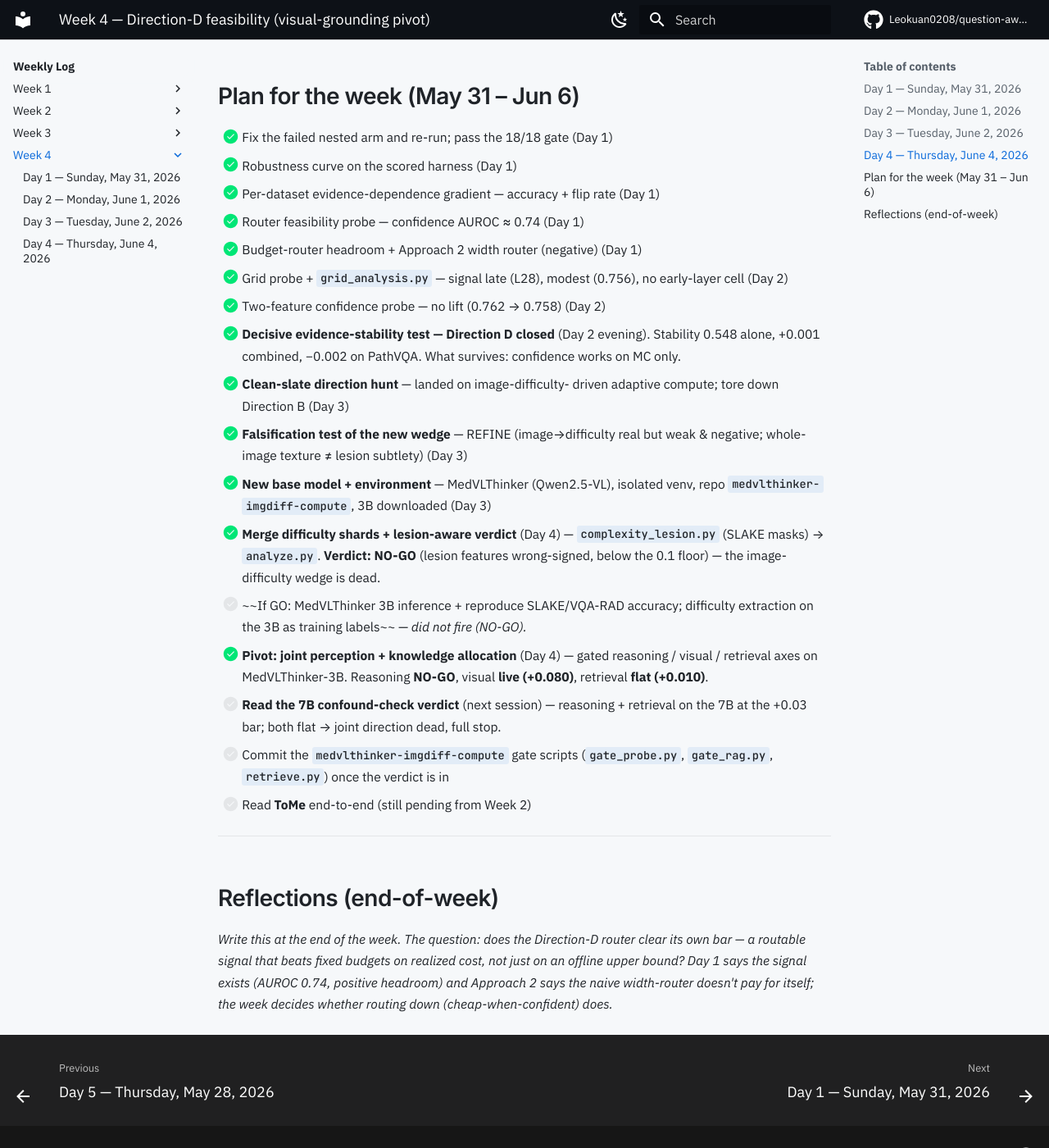
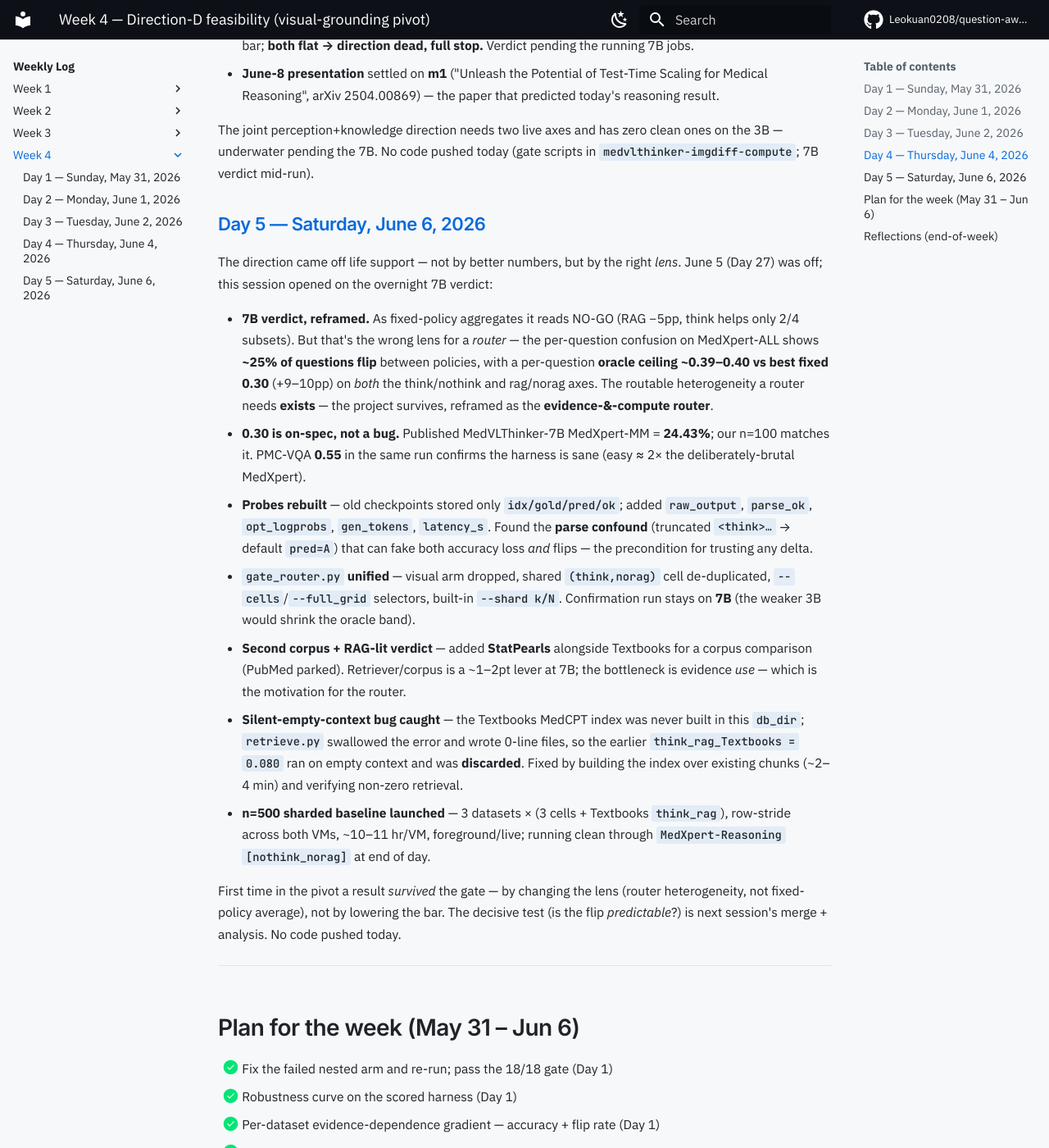
Before and after one commit to Leokuan0208/question-aware-vtp-medvlm, an MkDocs documentation site: the page built from docs/weekly/week-04/index.md, in a window 1280 px wide and 1400 px high, scrolled down 3825 px. Shown: the whole window at 82% size. Built offline with MkDocs 1.6.1 and Material for MkDocs 9.7.7, drawn with Linux system fonts in a browser that asks for light colours; comment, search, counter and statistics services are not loaded; some of the changed text lies outside the part shown.

Commit message:
W4 D5 (Jun 6, Day 28): 7B verdict reframed via router lens, probe rebuild, gate_router unified, n=500 sharded baseline launched; Week 4 closed
7B confound-check: fixed-policy aggregates read NO-GO (RAG -5pp, think helps 2/4), but per-question confusion shows ~25% policy-flip and a +9-10pp oracle ceiling on both think/nothink and rag/norag axes - routable heterogeneity exists, so the direction survives reframed as the evidence-and-compute router. 0.30 on MedXpert confirmed on-spec vs published 24.43 (PMC-VQA 0.55 same run proves harness sane). Rebuilt probes to log raw_output/parse_ok/opt_logprobs/gen_tokens/latency_s (found the truncated-think -> pred=A parse confound). Unified gate_router.py (visual arm dropped, shared think_norag cell de-duped, --cells/--full_grid/--shard). Added StatPearls corpus; caught silent-empty Textbooks-index bug (discarded the 0.080 smoke). Launched n=500 sharded baseline across both VMs. Week 4 closed: Direction D closed -> image-difficulty killed -> compute router clears first gate; predictability test next.

Site only; no research code pushed.

```diff
--- a/docs/weekly/week-04/index.md
+++ b/docs/weekly/week-04/index.md
@@ -1,9 +1,9 @@
 # Week 4 — Direction-D feasibility (visual-grounding pivot)
 
-<span class="pill pill--wip">In progress</span>
+<span class="pill pill--done">Done</span>
 
-**Pivot phase** (visual-grounding / selective prediction) ·
-**Week 4 of 12**
+**Pivot phase** (visual-grounding / selective prediction → adaptive
+compute) · **Week 4 of 12**
 
 **Goal of the week** — pressure-test the
 [Day 19 pivot](../week-03/day-05.md): now that training-free visual-token
@@ -13,6 +13,16 @@ a training-free **evidence-sensitivity router** for medical VQA
 the per-dataset evidence-dependence gradient, the confidence→correctness
 signal, and the budget-router headroom *before* committing to building
 the router.
+
+!!! note "How the week's focus evolved past its own goal"
+    The goal above is where the week *started*. It didn't end there.
+    Direction D was **closed** on Day 2 (no usable orthogonal signal),
+    which forced a clean-slate hunt → an **image-difficulty** wedge
+    (Day 3) that was itself **killed** on Day 4 → a reframe into a
+    per-question **compute router** that, by Day 5, cleared its first gate
+    on the 7B (routable heterogeneity exists; predictability still to be
+    tested). Three direction changes in one week; the heading is kept as
+    the week's *premise* rather than its conclusion.
 
 !!! note "The 12-week plan and the pivot"
     The original plan had Week 4 as "Phase 2 — identify pruning
@@ -184,6 +194,49 @@ The joint perception+knowledge direction needs two live axes and has zero
 clean ones on the 3B — underwater pending the 7B. No code pushed today (gate
 scripts in `medvlthinker-imgdiff-compute`; 7B verdict mid-run).
 
+### [Day 5 — Saturday, June 6, 2026](day-05.md)
+
+The direction came off life support — not by better numbers, but by the
+right *lens*. June 5 (Day 27) was off; this session opened on the overnight
+7B verdict:
+
+- **7B verdict, reframed.** As fixed-policy aggregates it reads NO-GO (RAG
+  −5pp, think helps only 2/4 subsets). But that's the wrong lens for a
+  *router* — the per-question confusion on MedXpert-ALL shows **~25% of
+  questions flip** between policies, with a per-question **oracle ceiling
+  ~0.39–0.40 vs best fixed 0.30** (+9–10pp) on *both* the think/nothink and
+  rag/norag axes. The routable heterogeneity a router needs **exists** — the
+  project survives, reframed as the **evidence-&-compute router**.
+- **0.30 is on-spec, not a bug.** Published MedVLThinker-7B MedXpert-MM =
+  **24.43%**; our n=100 matches it. PMC-VQA **0.55** in the same run
+  confirms the harness is sane (easy ≈ 2× the deliberately-brutal MedXpert).
+- **Probes rebuilt** — old checkpoints stored only `idx/gold/pred/ok`; added
+  `raw_output`, `parse_ok`, `opt_logprobs`, `gen_tokens`, `latency_s`. Found
+  the **parse confound** (truncated `<think>…` → default `pred=A`) that can
+  fake both accuracy loss *and* flips — the precondition for trusting any
+  delta.
+- **`gate_router.py` unified** — visual arm dropped, shared `(think,norag)`
+  cell de-duplicated, `--cells`/`--full_grid` selectors, built-in
+  `--shard k/N`. Confirmation run stays on **7B** (the weaker 3B would
+  shrink the oracle band).
+- **Second corpus + RAG-lit verdict** — added **StatPearls** alongside
+  Textbooks for a corpus comparison (PubMed parked). Retriever/corpus is a
+  ~1–2pt lever at 7B; the bottleneck is evidence *use* — which is the
+  motivation for the router.
+- **Silent-empty-context bug caught** — the Textbooks MedCPT index was never
+  built in this `db_dir`; `retrieve.py` swallowed the error and wrote
+  0-line files, so the earlier `think_rag_Textbooks = 0.080` ran on empty
+  context and was **discarded**. Fixed by building the index over existing
+  chunks (~2–4 min) and verifying non-zero retrieval.
+- **n=500 sharded baseline launched** — 3 datasets × (3 cells + Textbooks
+  `think_rag`), row-stride across both VMs, ~10–11 hr/VM, foreground/live;
+  running clean through `MedXpert-Reasoning [nothink_norag]` at end of day.
+
+First time in the pivot a result *survived* the gate — by changing the lens
+(router heterogeneity, not fixed-policy average), not by lowering the bar.
+The decisive test (is the flip *predictable*?) is next session's merge +
+analysis. No code pushed today.
+
 ---
 
 ## Plan for the week (May 31 – Jun 6)
@@ -220,20 +273,57 @@ scripts in `medvlthinker-imgdiff-compute`; 7B verdict mid-run).
 - [x] **Pivot: joint perception + knowledge allocation** (Day 4) — gated
       reasoning / visual / retrieval axes on MedVLThinker-3B. Reasoning
       **NO-GO**, visual **live (+0.080)**, retrieval **flat (+0.010)**.
-- [ ] **Read the 7B confound-check verdict** (next session) — reasoning +
-      retrieval on the 7B at the +0.03 bar; both flat → joint direction
-      dead, full stop.
-- [ ] Commit the `medvlthinker-imgdiff-compute` gate scripts
-      (`gate_probe.py`, `gate_rag.py`, `retrieve.py`) once the verdict is in
+- [x] **Read the 7B confound-check verdict** (Day 5) — aggregates read
+      NO-GO, but the **per-question router lens** shows ~25% policy-flip and
+      a **+9–10pp oracle ceiling** on both axes. Direction survives, reframed
+      as the **evidence-&-compute router**.
+- [x] **Probe rebuild + unified `gate_router.py`** (Day 5) — capture
+      `raw_output`/`parse_ok`/`opt_logprobs`/`gen_tokens`/`latency_s`; found
+      the parse confound; added StatPearls corpus; caught the silent-empty
+      Textbooks-index bug; launched the **n=500 sharded baseline**.
+- [ ] **Merge shards + confusion/oracle/confidence-pilot analysis** (next
+      session) — recompute Δ/oracle after the parse fix and test whether the
+      flip is *predictable* from `opt_logprobs` confidence (the decisive
+      question).
+- [ ] Commit the `medvlthinker-imgdiff-compute` scripts (`gate_router.py`,
+      `retrieve.py`, index-build helper) once the analysis lands
 - [ ] Read **ToMe** end-to-end (still pending from Week 2)
 
 ---
 
 ## Reflections (end-of-week)
 
-_Write this at the end of the week. The question: does the
-Direction-D router clear its own bar — a routable signal that beats
-fixed budgets on realized cost, not just on an offline upper bound?
-Day 1 says the signal exists (AUROC 0.74, positive headroom) and
-Approach 2 says the naive width-router doesn't pay for itself; the
-week decides whether routing down (cheap-when-confident) does._
+Week 4 was the most turbulent of the project — and, by its end, the most
+clarifying. It opened still inside Direction D and **closed it cleanly**
+(Day 2): the evidence-stability premise carried no usable orthogonal signal,
+and confidence-as-router only works on multiple-choice. That forced a
+genuine clean-slate hunt (Day 3), which produced the
+image-difficulty-driven adaptive-compute wedge — alive for 48 hours until
+its lesion-aware falsification came back a clean **NO-GO** (Day 4). The same
+day named the pattern behind every death in the project (each dead method
+bet on a *natural correlation existing in the data*) and reframed into a
+**joint perception + knowledge allocation** idea whose value is meant to be
+robust by construction rather than contingent.
+
+The week's real lesson landed on the last day. The two contested axes
+(reasoning, retrieval) failed the pre-registered **+0.03 fixed-policy gate**
+on both the 3B (Day 4) and the 7B (Day 5) — and yet the direction *survived*,
+because the fixed-policy average was the wrong lens for a router. The
+per-question confusion showed the thing that actually matters: ~25% of
+questions flip between policies and a perfect router would gain ~9–10pp over
+any single fixed choice. The discipline that's governed every pivot here held
+— the gate wasn't lowered, the *question* was corrected (from "which policy
+is best" to "do different questions want different policies"). The honest
+caveat is equally clear: an oracle ceiling is necessary but not sufficient.
+The decisive test — whether the flip is *predictable* from a cheap signal —
+is exactly what next week's merge + confidence-pilot analysis on the n=500
+records will decide. If it is, the **evidence-&-compute router** becomes
+buildable; if not, the ceiling stays a ceiling and the reset discipline
+applies again.
+
+Two process wins worth banking: the probe rebuild (logging `raw_output` /
+`parse_ok` / `opt_logprobs` / `gen_tokens` / `latency_s`) finally makes the
+numbers trustworthy by separating reasoning from format failure, and the
+silent-empty-context bug was caught *before* it cost a night — both
+instances of the same principle that's saved compute all project: verify the
+instrument before trusting the measurement.
--- a/mkdocs.yml
+++ b/mkdocs.yml
@@ -53,6 +53,7 @@ nav:
           - weekly/week-04/day-02.md
           - weekly/week-04/day-03.md
           - weekly/week-04/day-04.md
+          - weekly/week-04/day-05.md
   - Bugs & Issues: bugs.md
   - Resources: resources.md
 
```
Also changed, not shown: docs/weekly/index.md (+1 -1 lines), docs/weekly/week-04/day-05.md (added, +415 -0 lines), 1 other file.
